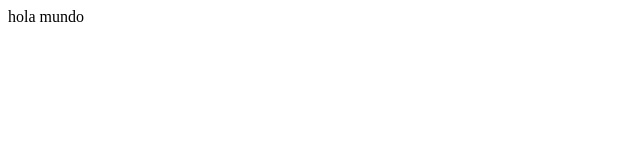
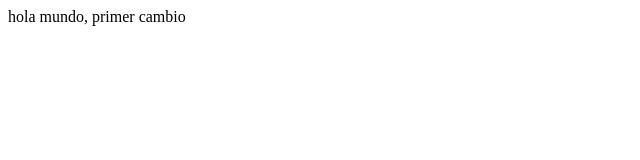
Before and after one commit to Rodrigo-Tecuatl/prubas_git_manu, a plain HTML site: page index.html in a window 1280 px wide. Shown: the whole page, without its empty margins (0-640 px from the left). Drawn offline with Linux system fonts and the light colour scheme.

Commit message:
Primer commit desde dev

```diff
--- a/index.html
+++ b/index.html
@@ -7,6 +7,6 @@
     <title>pruebas con git</title>
 </head>
 <body>
-    <div>hola mundo</div>
+    <div>hola mundo, primer cambio</div>
 </body>
 </html>
```
